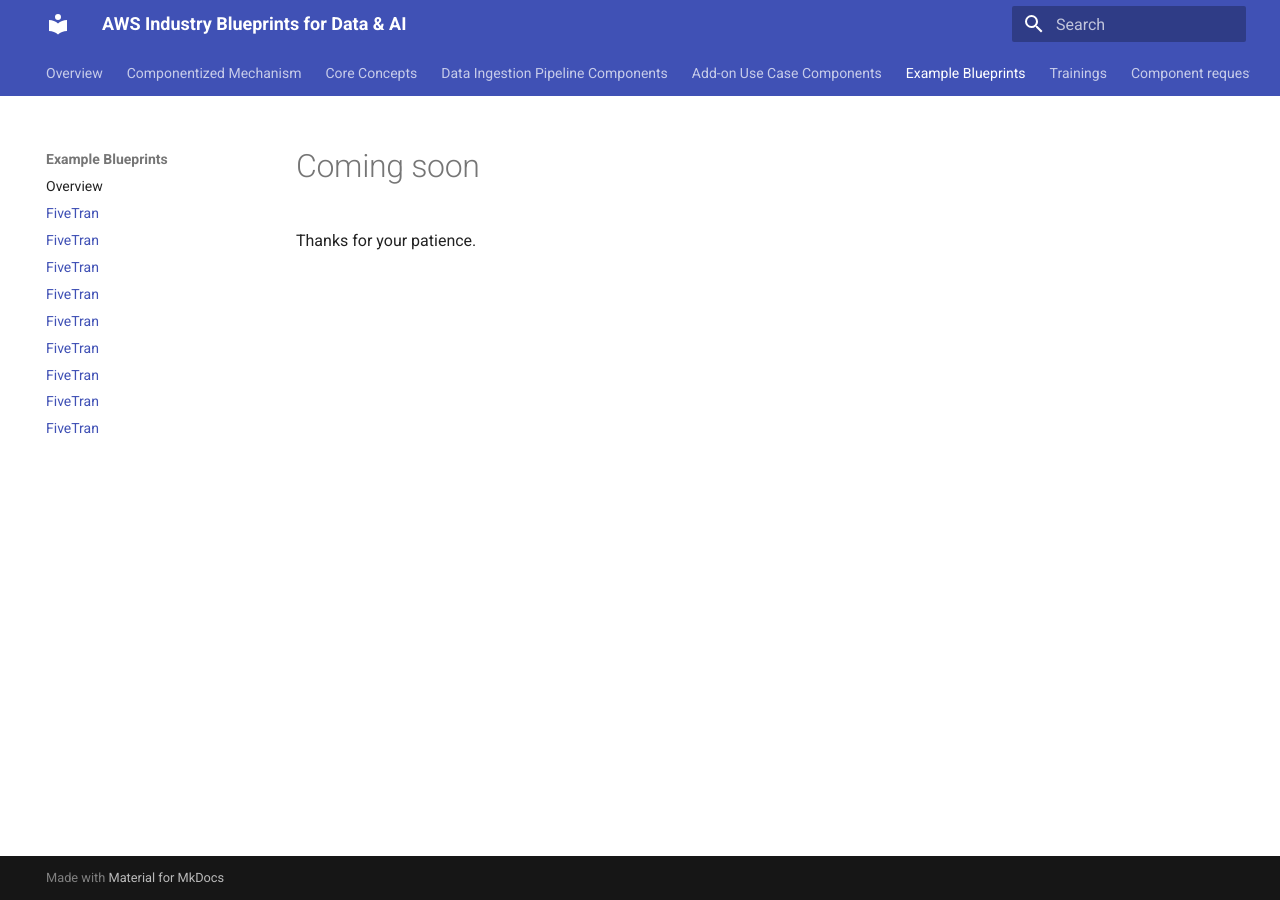
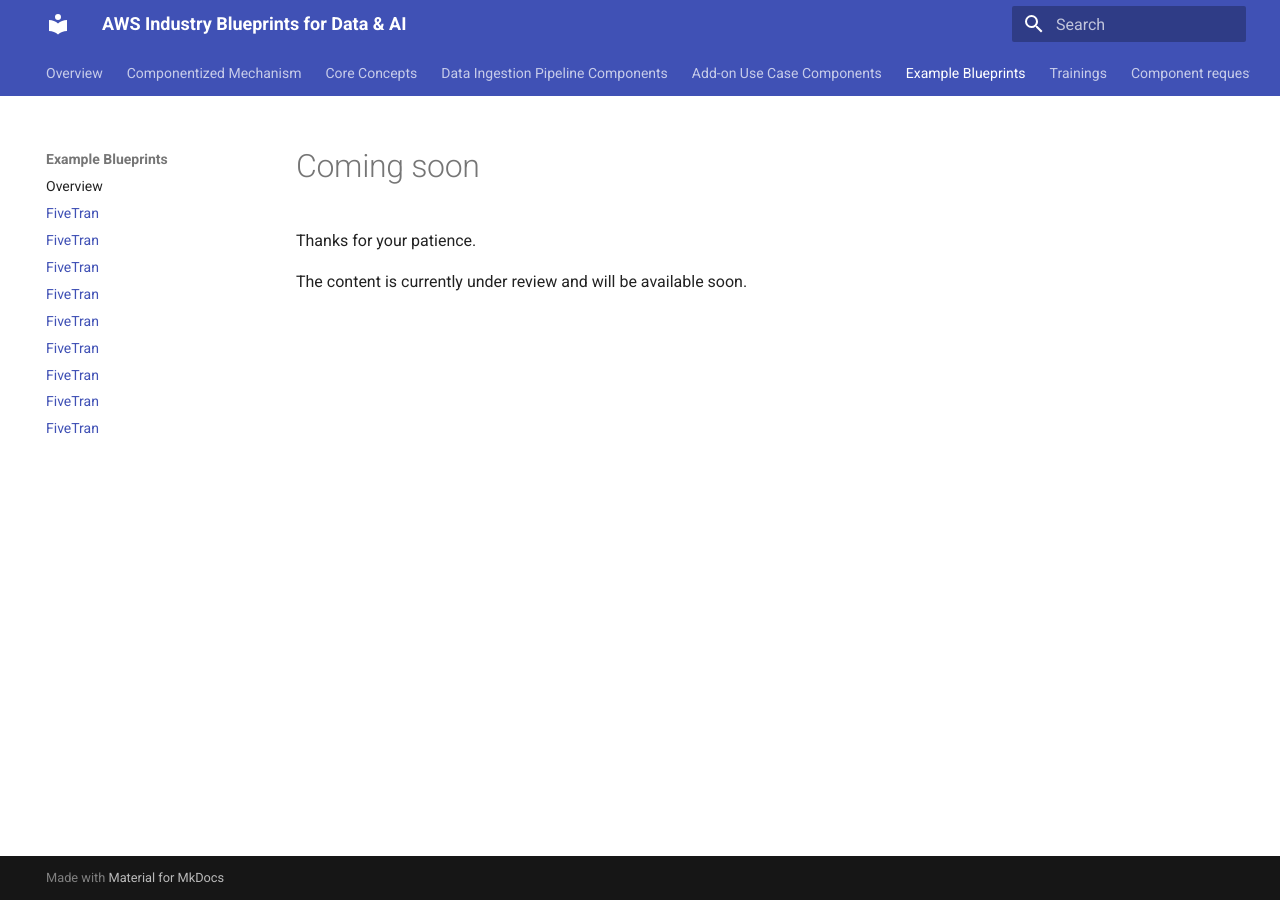
Before and after one commit to aws-samples/apn-blueprints-for-industry-solutions, an MkDocs documentation site: the page built from docs/comingsoon.md, in a window 1280 px wide. Built offline with MkDocs 1.6.1 and Material for MkDocs 9.7.7, drawn with Linux system fonts in a browser that asks for light colours.

Commit message:
Updated comming soon message

```diff
--- a/docs/comingsoon.md
+++ b/docs/comingsoon.md
@@ -1,3 +1,5 @@
 # Coming soon
 
 Thanks for your patience.
+
+The content is currently under review and will be available soon.
```
